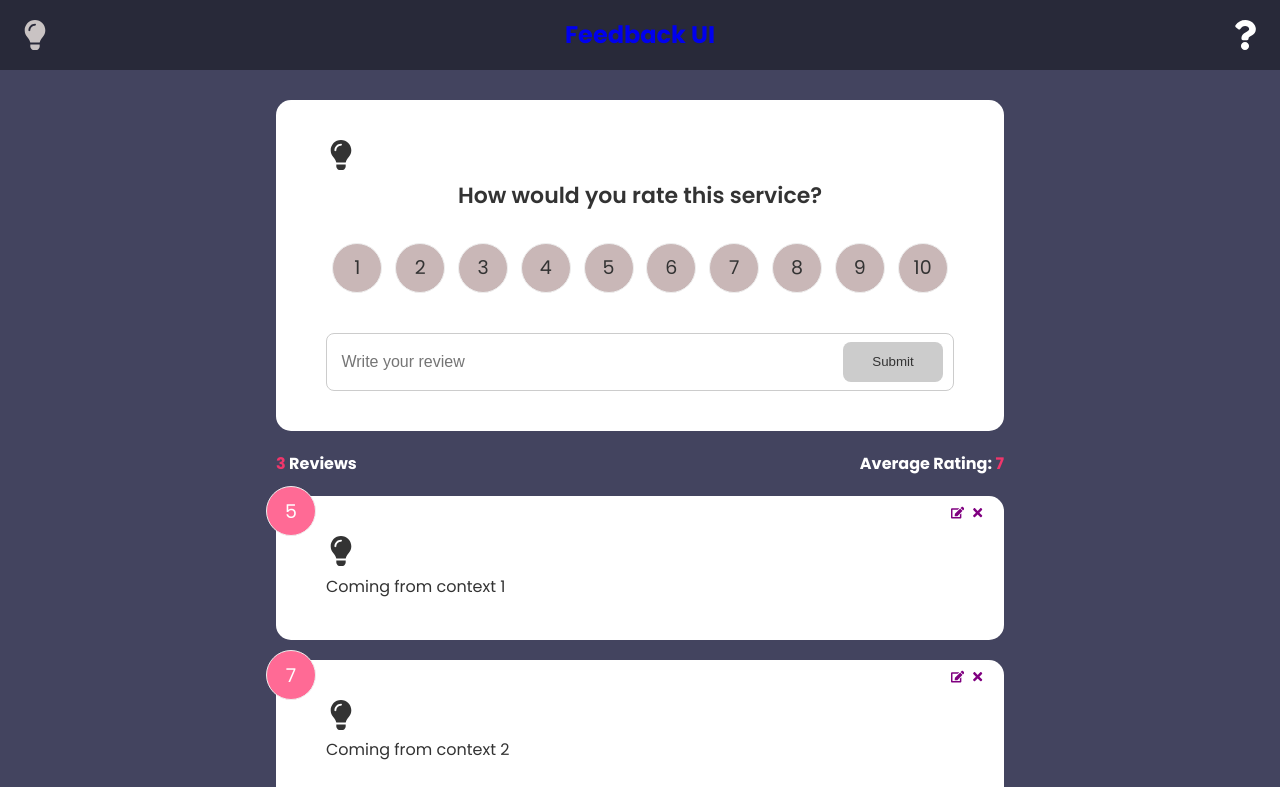
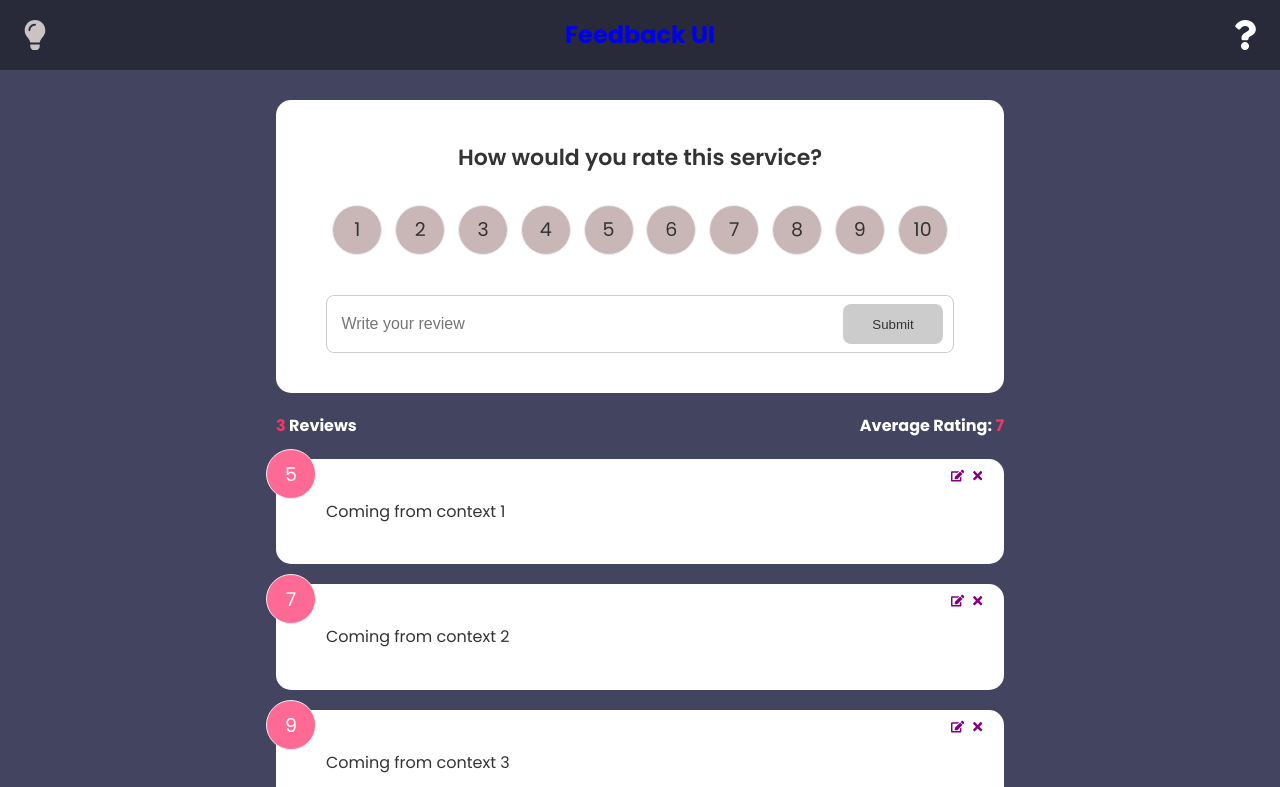
Before and after one commit to alfiofederico/FeedbackApp, a React (Create React App) app: page / in a window 1280 px wide. Shown: the top 787 px of the page. Built offline with nearby package versions, Linux system fonts and the light colour scheme.

Commit message:
Added dark mode

```diff
--- a/src/components/Card.js
+++ b/src/components/Card.js
@@ -1,16 +1,13 @@
+import { useContext } from "react";
+import { ThemeContext } from "../context/ThemeContext";
 
-import { FaLightbulb } from "react-icons/fa";
+function Card({children}) {
+
+  const { mode } = useContext(ThemeContext)
 
 
-function Card({children, dark}) {
- const addclass = () => {
-   document.querySelector("#changeclass").classList.toggle("dark");
- };
-
   return (
-    <div className={`card ${dark && "dark"}`} id="changeclass">
-      <FaLightbulb size={30} onClick={addclass} />
-
+    <div className={`card ${mode}`} >
       {children}
     </div>
   );
--- a/src/components/FeedbackForm.js
+++ b/src/components/FeedbackForm.js
@@ -5,7 +5,9 @@ import Button from "./Button"
 import FeedbackContext from "../context/FeedbackContext"
 
 
+
 function FeedbackForm() {
+
 
   const [text, setText] = useState('')
   const [btnDisabled, setBtnDisabled] = useState(true)
--- a/src/components/Theme.js
+++ b/src/components/Theme.js
@@ -1,13 +1,18 @@
 import { FaLightbulb } from "react-icons/fa";
-
+import { useContext } from "react";
+import { ThemeContext } from "../context/ThemeContext";
 
 
 function Theme() {
+const { changeMode, mode } = useContext(ThemeContext);
 
+const toggleMode = () => {
+  changeMode(mode === "dark" ? "light" : "dark")
+}
 
   return (
     <div className="mode">
-      <FaLightbulb  size={30} />
+      <FaLightbulb onClick={toggleMode} size={30} />
     </div>
   );
 }
--- /dev/null
+++ b/src/context/ThemeContext.js
@@ -0,0 +1,36 @@
+import { createContext, useReducer } from "react";
+
+export const ThemeContext = createContext()
+
+const themeReducer = (state, action) => {
+  switch(action.type) {
+    case 'CHANGE_MODE':
+      return{...state, mode: action.payload}
+    default:
+      return state
+  }
+}
+
+
+export function ThemeProvider({children}) {
+
+  const [state, dispatch] = useReducer(themeReducer, {
+    /* color: "grey", */
+    mode: 'light',
+  });
+
+ /*  const changeColor = (color) => {
+    dispatch({ type: 'CHANGE_COLOR' , payload: color })
+  } */
+  const changeMode = (mode) => {
+    dispatch({ type: 'CHANGE_MODE' , payload: mode })
+  }
+
+  return (
+    <ThemeContext.Provider
+      value={{ ...state, changeMode }}
+    >
+      {children}
+    </ThemeContext.Provider>
+  );
+}
--- a/src/index.css
+++ b/src/index.css
@@ -44,6 +44,11 @@ header {
 .card.dark {
   background-color: rgba(0, 0, 0, 0.4);
   color: #fff;
+}
+
+.light {
+   background-color: #fff;
+  color: #333;
 }
 
 .card h2 {
```
Also changed, not shown: src/App.js (+9 -2 lines).
